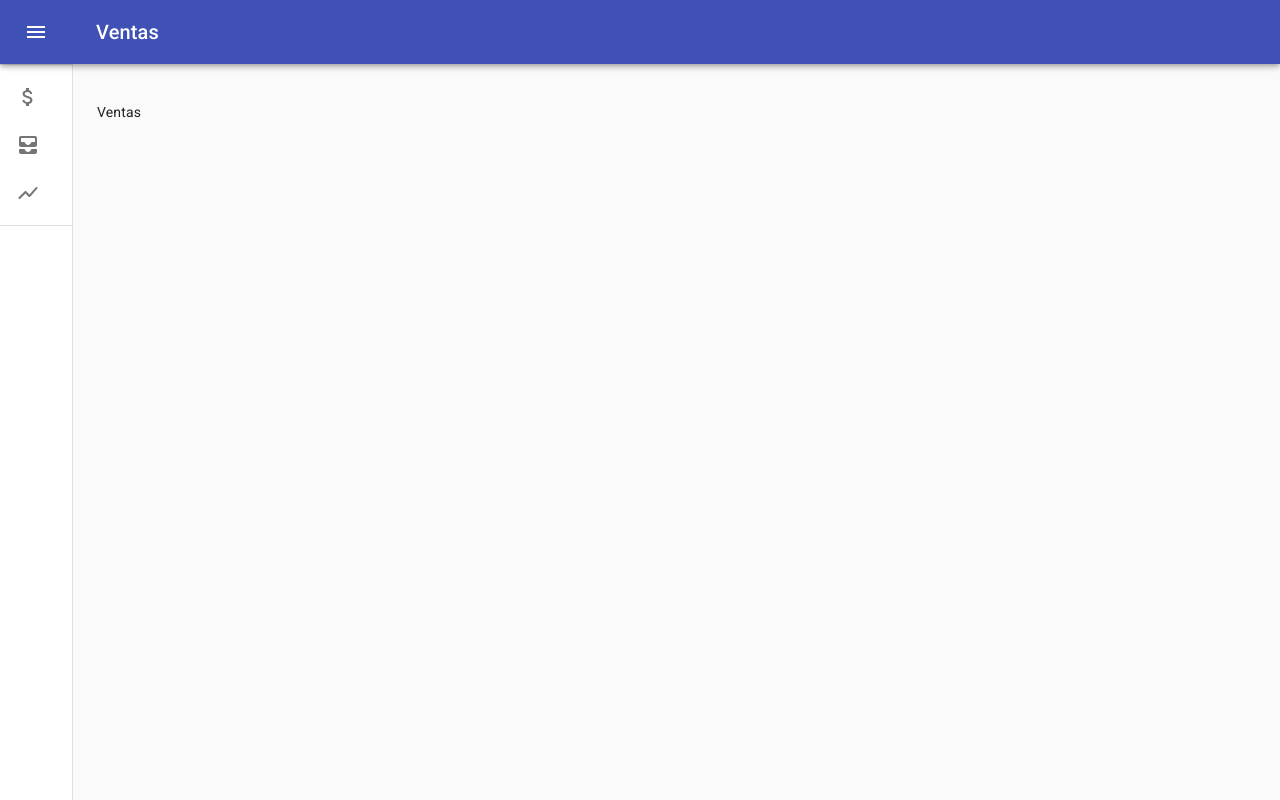
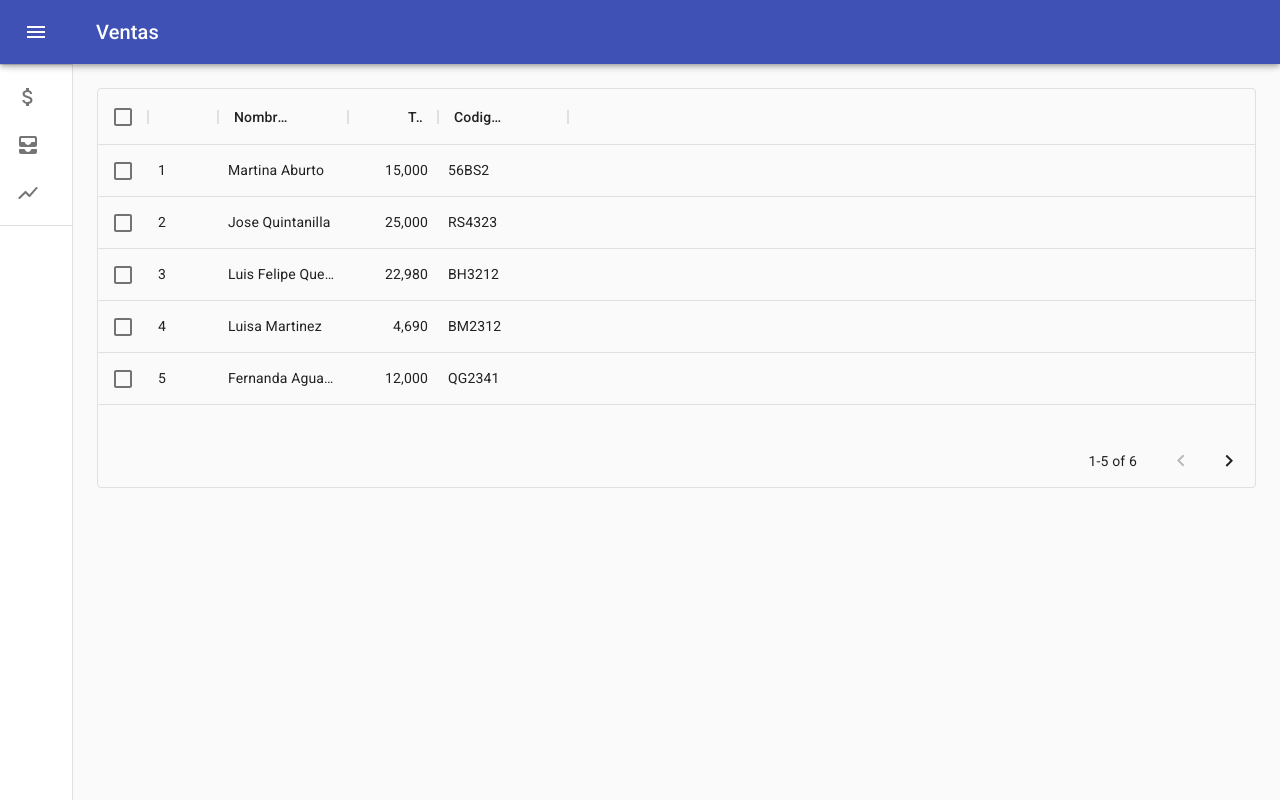
Before and after one commit to kevinOsorio1/Front-SellSistem, a React (Create React App) app in the folder sellsystem/: page / in a window 1280 px wide. Built offline with nearby package versions, Linux system fonts and the light colour scheme.

Commit message:
added inventory and sale table hard code

```diff
--- a/sellsystem/package.json
+++ b/sellsystem/package.json
@@ -4,6 +4,7 @@
   "private": true,
   "dependencies": {
     "@material-ui/core": "^4.11.2",
+    "@material-ui/data-grid": "^4.0.0-alpha.14",
     "@material-ui/icons": "^4.11.2",
     "@testing-library/jest-dom": "^5.11.4",
     "@testing-library/react": "^11.1.0",
--- a/sellsystem/src/App.js
+++ b/sellsystem/src/App.js
@@ -1,22 +1,15 @@
 //EXTERN IMPORTS
 import React from "react";
 import {
-  BrowserRouter as Router,
-  Switch,
-  Route,
-  Link
+  BrowserRouter as Router
 } from "react-router-dom";
 //LOCAL IMPORTS
-import Sells from "./containers/Sells/Sells"
-import Inventory from "./containers/Inventory/Inventory"
 import Header from "./hoc/Header/Header"
 
 export default function App() {
   return (
     <Router>
       <Header/>
-
-
     </Router>
   );
 }
--- /dev/null
+++ b/sellsystem/src/components/InventoryTable/InventoryTable.js
@@ -0,0 +1,32 @@
+import * as React from 'react';
+import { DataGrid } from '@material-ui/data-grid';
+
+const columns = [
+  { field: 'id', headerName: 'ID', width: 70 },
+  { field: 'name', headerName: 'Nombre de Producto', width: 130 },
+  {
+    field: 'stock',
+    headerName: 'Stock',
+    type: 'number',
+    width: 90,
+  },
+  { field: 'code', headerName: 'Codigo de Barras', width: 130 },
+];
+
+const rows = [
+  { id: 1, name: 'Paleta Kylie', stock: 10, code: '56BS2' },
+  { id: 2, name: 'Rubor rosa', stock: 8, code: 'RS4323' },
+  { id: 3, name: 'Beauty Hair', stock: 7, code: 'BH3212' },
+  { id: 4, name: 'Booty Magic', stock: 5, code: 'BM2312' },
+  { id: 5, name: 'Quemador de Grasa', stock: 12, code: 'QG2341' },
+  { id: 6, name: 'Bella Gummy', stock: 10, code: 'BG2314' },
+
+];
+
+export default function InventoryTable() {
+  return (
+    <div style={{ height: 400, width: '100%' }}>
+      <DataGrid rows={rows} columns={columns} pageSize={5} checkboxSelection />
+    </div>
+  );
+}
--- /dev/null
+++ b/sellsystem/src/components/SellsTable/SellsTable.js
@@ -0,0 +1,32 @@
+import * as React from 'react';
+import { DataGrid } from '@material-ui/data-grid';
+
+const columns = [
+  { field: 'id', headerName: 'ID', width: 70 },
+  { field: 'name', headerName: 'Nombre de Cliente', width: 130 },
+  {
+    field: 'total',
+    headerName: 'Total',
+    type: 'number',
+    width: 90,
+  },
+  { field: 'code', headerName: 'Codigo de Compra', width: 130 },
+];
+
+const rows = [
+  { id: 1, name: 'Martina Aburto', total: 15000, code: '56BS2' },
+  { id: 2, name: 'Jose Quintanilla', total: 25000, code: 'RS4323' },
+  { id: 3, name: 'Luis Felipe Quezada', total: 22980, code: 'BH3212' },
+  { id: 4, name: 'Luisa Martinez', total: 4690, code: 'BM2312' },
+  { id: 5, name: 'Fernanda Aguayo', total: 12000, code: 'QG2341' },
+  { id: 6, name: 'Kun Aguero', total: 14300, code: 'BG2314' },
+
+];
+
+export default function InventoryTable() {
+  return (
+    <div style={{ height: 400, width: '100%' }}>
+      <DataGrid rows={rows} columns={columns} pageSize={5} checkboxSelection />
+    </div>
+  );
+}
--- a/sellsystem/src/containers/Inventory/Inventory.js
+++ b/sellsystem/src/containers/Inventory/Inventory.js
@@ -1,4 +1,6 @@
 import React from 'react'
+
+import InventoryTable from "../../components/InventoryTable/InventoryTable"
 
 /**
  * @Container - container for inventory store
@@ -6,8 +8,9 @@ import React from 'react'
 function Inventory() {
   return (
     <div>
-      <p>Inventory</p>
-    </div>)
+      <InventoryTable />
+    </div>
+  )
 }
 
 export default Inventory
--- a/sellsystem/src/containers/Sells/Sells.js
+++ b/sellsystem/src/containers/Sells/Sells.js
@@ -1,5 +1,5 @@
 import React from 'react'
-
+import SellsTable from "../../components/SellsTable/SellsTable"
 
 /**
  * @Container - conteiner for sells of an store
@@ -8,8 +8,9 @@ function Sells() {
 
   return (
     <div>
-      <p>Ventas</p>
-    </div>)
+      <SellsTable/>
+    </div>
+  )
 }
 
 export default Sells
--- a/sellsystem/src/hoc/Header/Header.js
+++ b/sellsystem/src/hoc/Header/Header.js
@@ -1,6 +1,6 @@
 import React from 'react';
 import clsx from 'clsx';
-import { Link, Switch, Route } from "react-router-dom"
+import { Link, Switch, Route} from "react-router-dom"
 import { useTheme } from '@material-ui/core/styles';
 import Drawer from '@material-ui/core/Drawer';
 import AppBar from '@material-ui/core/AppBar';
@@ -20,7 +20,6 @@ import { header } from "../../utils/styles/styles"
 import { routes } from "../../utils/pages/Pages"
 
 export default function Header() {
-
   const classes = header()
   const theme = useTheme();
   const [open, setOpen] = React.useState(false);
@@ -32,6 +31,7 @@ export default function Header() {
    */
   const handleDrawerOpen = () => {
     setOpen(true);
+
   };
 
   /**
--- a/sellsystem/src/utils/pages/Pages.js
+++ b/sellsystem/src/utils/pages/Pages.js
@@ -15,7 +15,7 @@ export const routes = [
   },
   {
     path: "/inventory",
-    text:"inventario",
+    text:"Inventario",
     sidebar: () => <div>Inventory</div>,
     icon: <AllInboxRoundedIcon />,
     main : <Inventory/>
```
Also changed, not shown: 1 other file (tests, documents, lock files or other folders).
